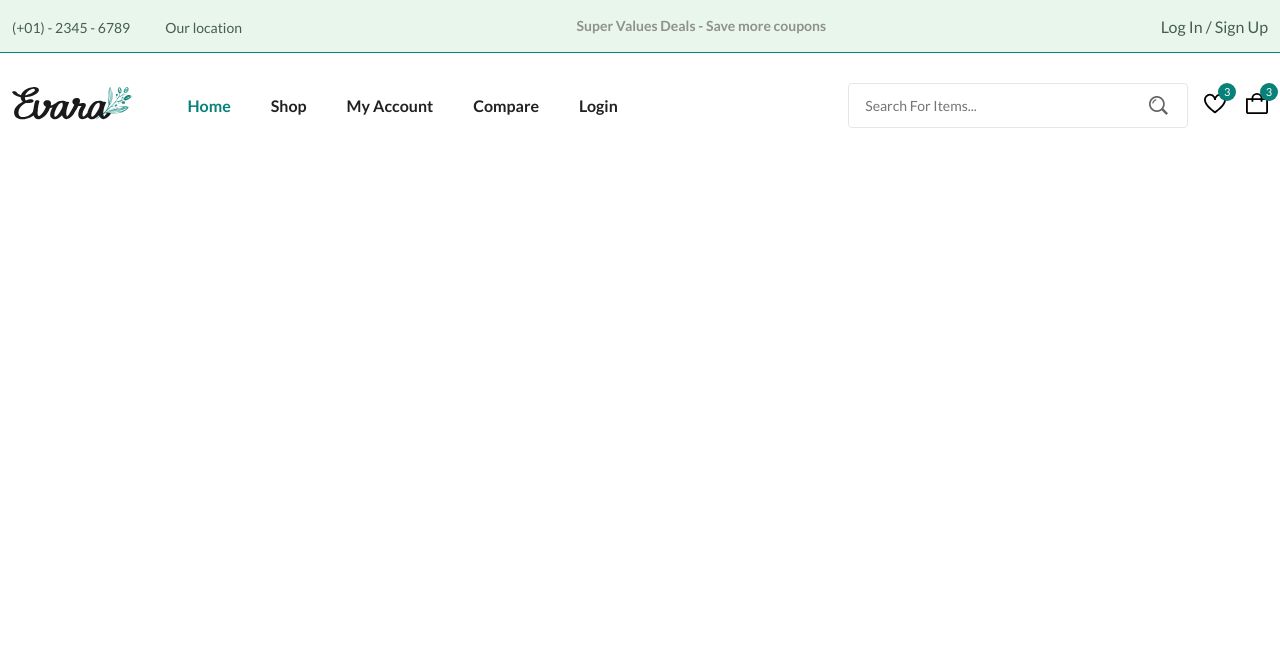
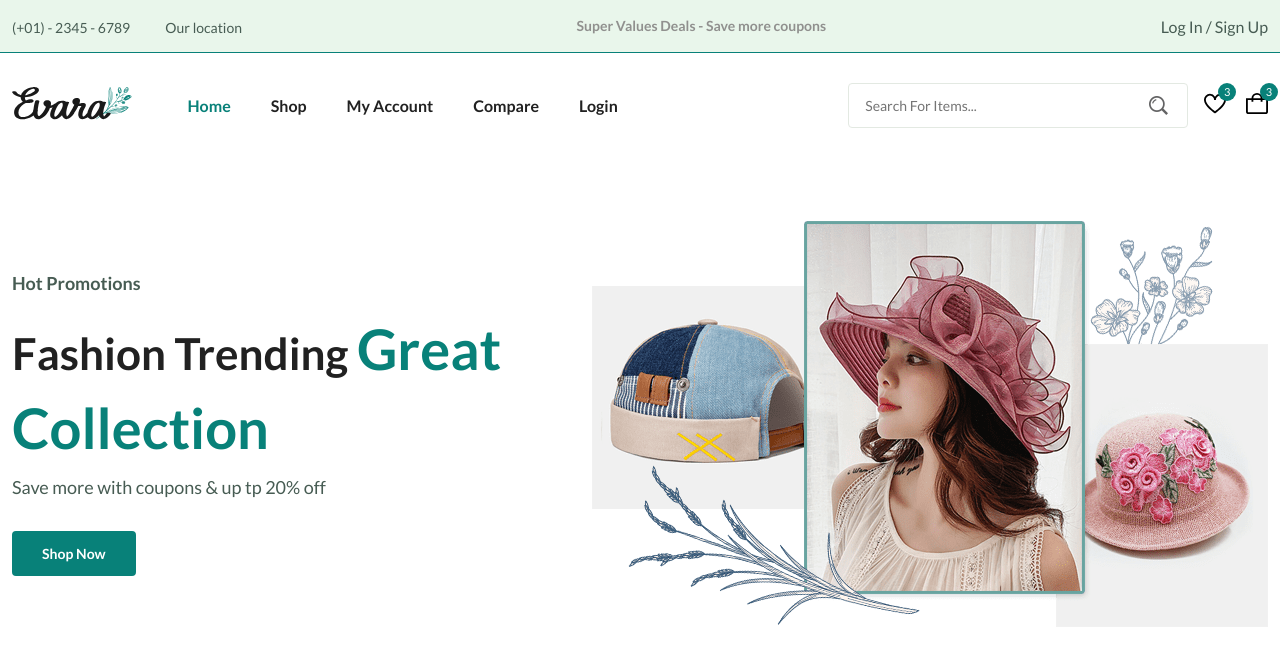
Before and after one commit to billalben/evara-ecommerce, a plain HTML site: page index.html in a window 1280 px wide. Drawn offline with Linux system fonts and the light colour scheme.

Commit message:
Create Home Section

```diff
--- a/assets/css/styles.css
+++ b/assets/css/styles.css
@@ -114,6 +114,15 @@ input {
   max-width: 1320px;
   margin-inline: auto;
   padding-inline: .75rem;
+}
+
+.grid {
+  display: grid;
+  gap: 1.5rem;
+}
+
+.section--lg {
+  padding-block: 4rem;
 }
 
 .form__input {
@@ -251,8 +260,71 @@ input {
 }
 
 /*=============== HOME ===============*/
+.home__container {
+  grid-template-columns: 5fr 7fr;
+  align-items: center;
+}
+
+.home__subtitle,
+.home__description {
+  font-size: var(--large-font-size);
+}
+
+.home__subtitle {
+  font-family: var(--second-font);
+  font-weight: var(--weight-600);
+  margin-bottom: 1rem;
+  display: block;
+}
+
+.home__title {
+  font-size: var(--h1-font-size);
+  font-weight: var(--weight-700);
+  line-height: 1.4;
+}
+
+.home__title span {
+  color: var(--first-color);
+  font-size: var(--big-font-size);
+}
+
+.home__description {
+  margin-block: .5rem 2rem;
+}
+
+.home__img {
+  justify-self: flex-end;
+}
 
 /*=============== BUTTONS ===============*/
+.btn {
+  display: inline-block;
+  background-color: var(--first-color);
+  border: 2px solid var(--first-color);
+  color: var(--body-color);
+  /* padding-inline: 1.75rem; */
+  padding: .75rem 1.75rem;
+  /* height: 49px; */
+  /* line-height: 43px; */
+  font-family: var(--second-font);
+  font-size: var(--small-font-size);
+  font-weight: var(--weight-700);
+  border-radius: .25rem;
+  -webkit-border-radius: .25rem;
+  -moz-border-radius: .25rem;
+  -ms-border-radius: .25rem;
+  -o-border-radius: .25rem;
+  transition: all 0.4s var(--transition);
+  -webkit-transition: all 0.4s var(--transition);
+  -moz-transition: all 0.4s var(--transition);
+  -ms-transition: all 0.4s var(--transition);
+  -o-transition: all 0.4s var(--transition);
+}
+
+.btn:hover {
+  background-color: transparent;
+  color: var(--first-color);
+}
 
 /*=============== CATEGORIES ===============*/
 
--- a/index.html
+++ b/index.html
@@ -86,7 +86,22 @@
     <!--=============== MAIN ===============-->
     <main class="main">
       <!--=============== HOME ===============-->
-      <section class="home"></section>
+      <section class="home section--lg">
+        <div class="home__container container grid">
+          <div class="home__content">
+            <span class="home__subtitle">Hot Promotions</span>
+            <h1 class="home__title">
+              Fashion Trending <span>Great Collection</span>
+            </h1>
+            <p class="home__description">
+              Save more with coupons & up tp 20% off
+            </p>
+            <a href="shop.html" class="btn">Shop Now</a>
+          </div>
+
+          <img src="assets/img/home-img.png" class="home__img" alt="hats">
+        </div>
+      </section>
 
       <!--=============== CATEGORIES ===============-->
       <section class="categories"></section>
```
